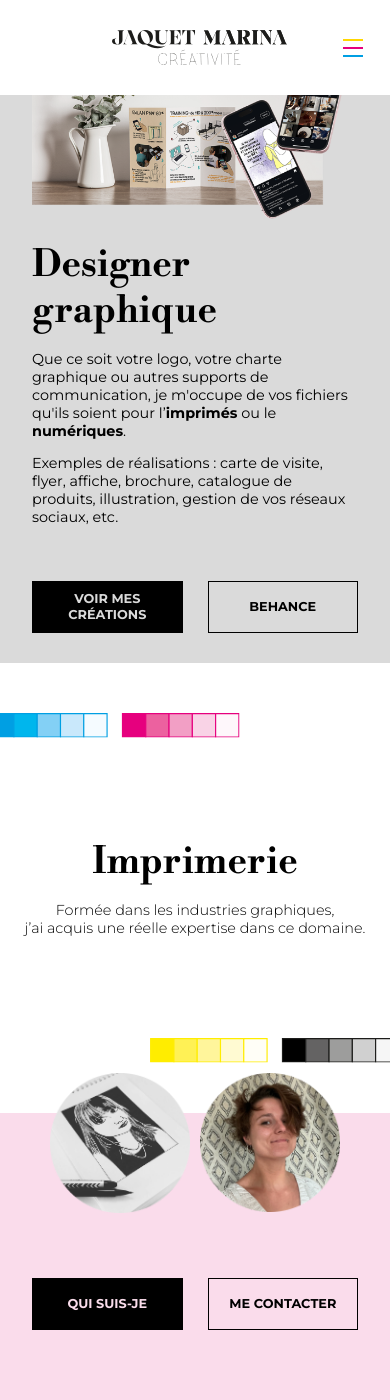
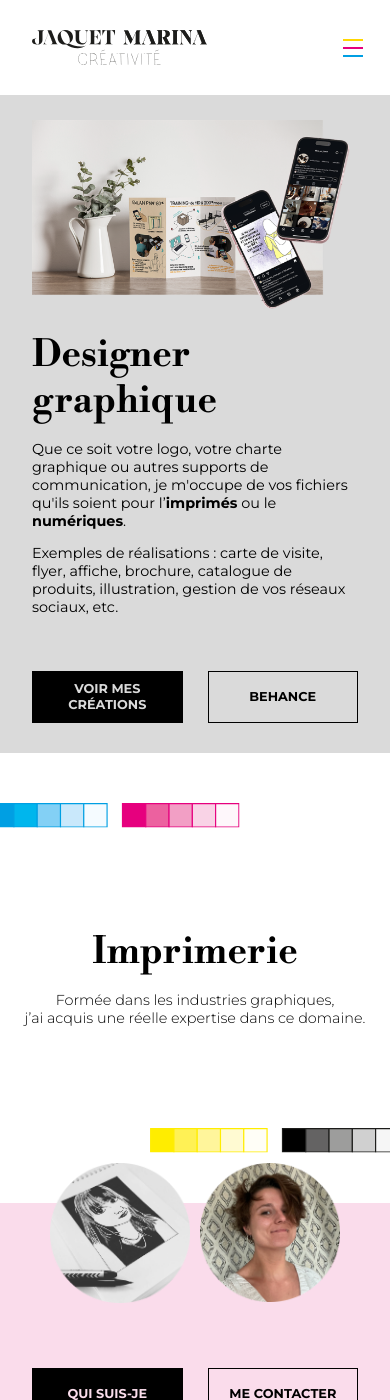
Before and after one commit to minaLagorio/minaLagorio.github.io, a Jekyll site: the page built from index.html, in a window 390 px wide and 1400 px high. Built offline with Jekyll 4.4.1, drawn with Linux system fonts in a browser that asks for light colours.

Commit message:
Updates styles

```diff
--- a/assets/css/main.scss
+++ b/assets/css/main.scss
@@ -213,13 +213,18 @@
 
 @media (max-width: 768px) {
     .post-content .post-container, #blog .post-list, #about .content, #contact .content {
+        padding: 100px $mobile-h-gutter;
+    }
+    #hero, #blog .featured {
         padding: 0 $mobile-h-gutter;
+        padding-top: 120px;
+        padding-bottom: 30px;
     }
-    #hero {
-        padding: 30px $mobile-h-gutter;
+    nav .logo-link {
+        margin-left: $mobile-h-gutter;
     }
     #creations {
-        padding: 60px $mobile-h-gutter;
+        padding: 100px $mobile-h-gutter;
     }
     #testimonies {
         padding: 40px $mobile-h-gutter;
```
